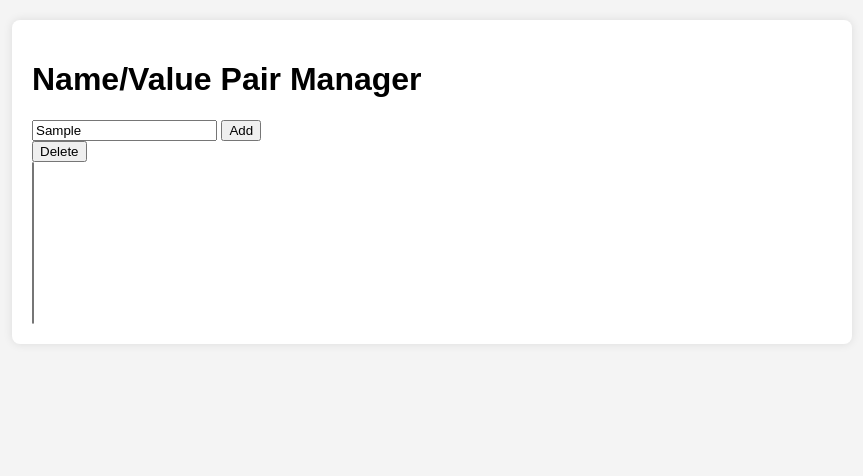
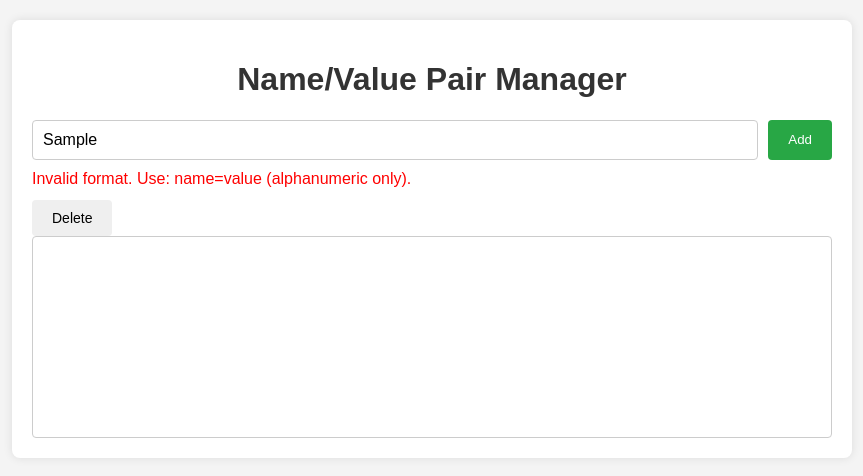
Before and after one commit to MazzDann/Pairs, a plain HTML site: page index.html in a window 1280 px wide. Both pictures are taken after typing "Sample" into the empty fields and a click on the button "Add". Shown: the whole page, without its empty margins (208-1071 px from the left). Drawn offline with nearby package versions, Linux system fonts and the light colour scheme.

Commit message:
Basic validation
and errors
and css

```diff
--- a/S.css
+++ b/S.css
@@ -12,3 +12,62 @@ body {
     border-radius: 8px;
     box-shadow: 0 0 10px rgba(0, 0, 0, 0.1);
 }
+
+h1 {
+    text-align: center;
+    color: #333;
+}
+
+.input-section {
+    display: flex;
+    gap: 10px;
+    margin-bottom: 10px;
+}
+#pairInput {
+    flex: 1;
+    padding: 10px;
+    font-size: 16px;
+    border: 1px solid #ccc;
+    border-radius: 4px;
+}
+
+#addButton {
+    padding: 10px 20px;
+    background-color: #28a745;
+    color: white;
+    border: none;
+    border-radius: 4px;
+    cursor: pointer;
+}
+
+#addButton:hover {
+    background-color: #218838;
+}
+
+.error {
+    color: red;
+    min-height: 20px;
+    margin-bottom: 10px;
+}
+
+s {
+    display: flex;
+    gap: 10px;
+    margin-bottom: 10px;
+}
+
+.controls button {
+    padding: 10px 20px;
+    border: none;
+    border-radius: 4px;
+    cursor: pointer;
+    font-size: 14px;
+}
+
+#pairList {
+    width: 100%;
+    padding: 10px;
+    font-size: 16px;
+    border: 1px solid #ccc;
+    border-radius: 4px;
+}
--- a/index.html
+++ b/index.html
@@ -4,7 +4,9 @@
     <meta name="viewport" content="width=device-width, initial-scale=1.0">
     <title>Document</title>
     <link rel="stylesheet" href="S.css">
+    <script src="https://code.jquery.com/jquery-3.6.0.min.js"></script>
     <script src="my_script.js"></script>
+
 </head>
 <body>
     <div class="container">
--- a/my_script.js
+++ b/my_script.js
@@ -0,0 +1,26 @@
+jQuery(document).ready(function () {
+    let pairs=[]
+    function validate(input){
+        const regex = /^[a-zA-Z0-9]+(\s*)=(\s*)[a-zA-Z0-9]+$/;
+        return regex.test(input);
+    }
+
+    $('#addButton').click(function () {
+        const input = $('#pairInput').val().trim();
+        if (!input) {
+            showError('Please enter a name/value pair.');
+            return;
+        }
+        if (validate(input)) {
+            $('#pairInput').val('');
+            showError('OK   ');
+        } else {
+            showError('Invalid format. Use: name=value (alphanumeric only).');
+        }
+    });
+
+    function showError(message) {
+        $('#errorMessage').text(message);
+        setTimeout(() => $('#errorMessage').text(''), 3000);
+    }
+})
```
